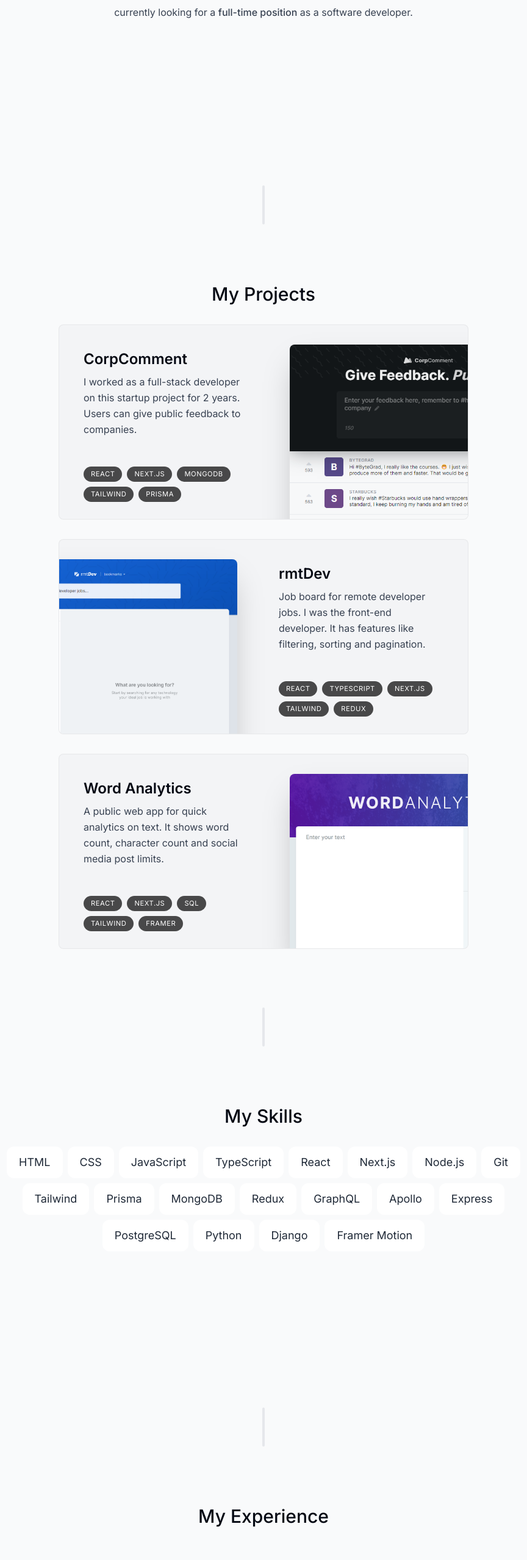
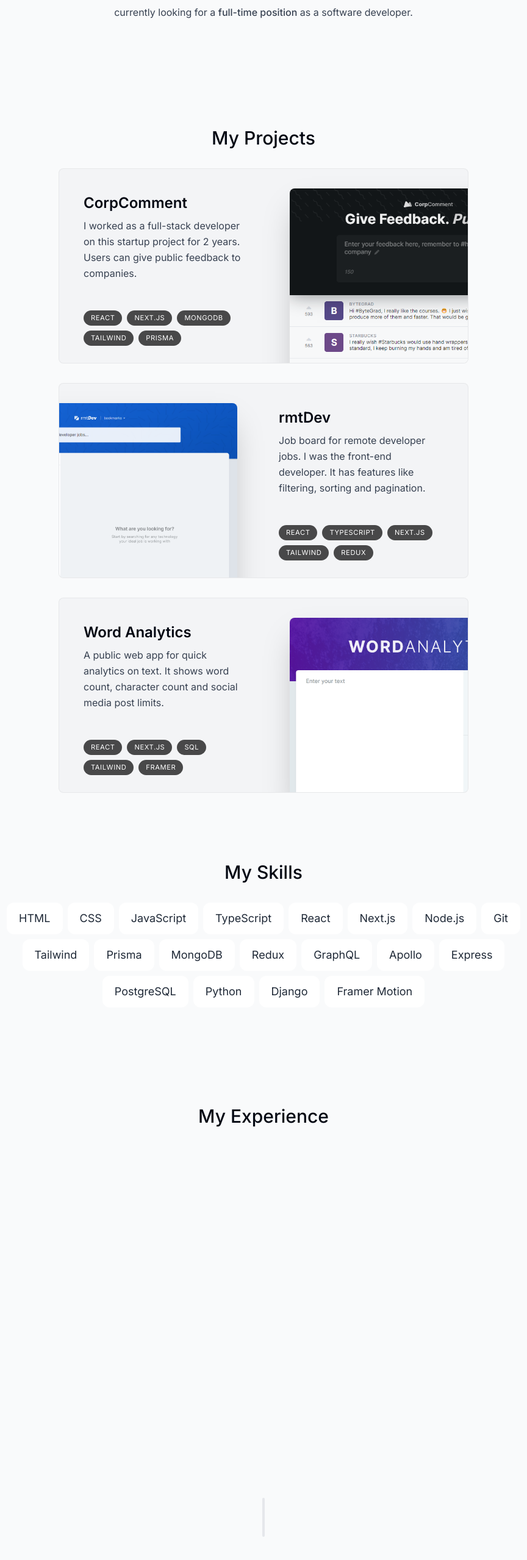
Before and after one commit to namke-dev/portfolio_namke_dev, a Next.js app: page / in a window 1280 px wide. Shown: the part 1048-3606 px from the top of the page at 61% size, without its empty margins (208-1072 px from the left). Built offline with nearby package versions, Linux system fonts and the light colour scheme.

Commit message:
adjust page layout

```diff
--- a/app/page.tsx
+++ b/app/page.tsx
@@ -12,11 +12,8 @@
       <Intro />
       <SectionDivider />
       <About />
-      <SectionDivider />
       <Projects />
-      <SectionDivider />
       <Skills />
-      <SectionDivider />
       <Experience />
       <SectionDivider />
       <Contact />
--- a/components/projects.tsx
+++ b/components/projects.tsx
@@ -10,7 +10,7 @@
 export default function Projects() {
   const { ref } = useSectionInView("Projects", 0.3);
   return (
-    <motion.section ref={ref} id="projects" className="scroll-mt-32">
+    <motion.section ref={ref} id="projects" className="scroll-mt-32 mb-28">
       <SectionHeading>My Projects</SectionHeading>
       <div>
         {projectsData.map((project, index) => (
```
